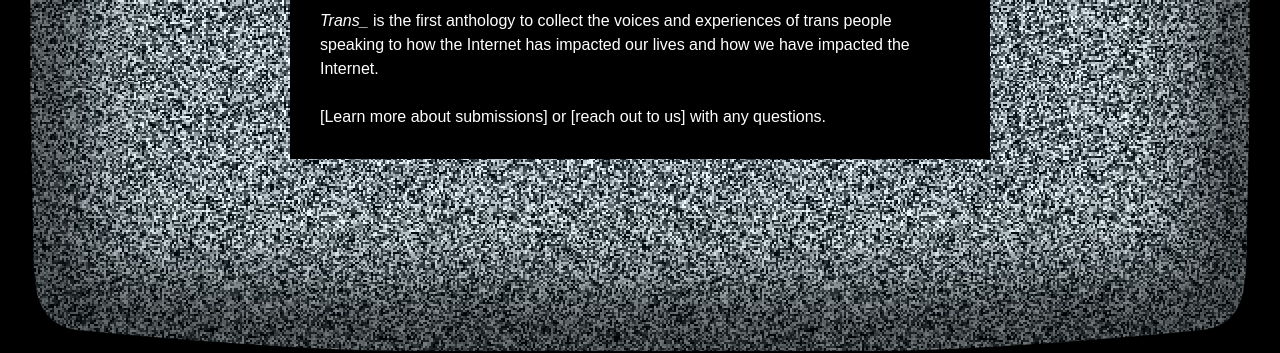
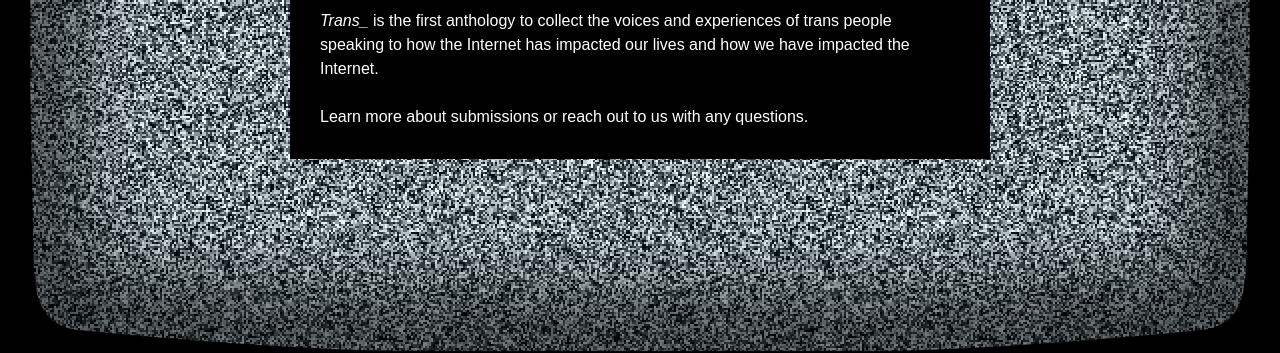
Before and after one commit to Trans-Digital/Trans-Digital.github.io, a Jekyll site: the page built from about/index.html, in a window 1280 px wide. Shown: the part 519-872 px from the top of the page. Built offline with Jekyll 4.4.1, drawn with Linux system fonts in a browser that asks for light colours; some web fonts are replaced; Markdown is read by kramdown in place of the engine named in the settings.

Commit message:
Updates About page content

```diff
--- a/about/index.html
+++ b/about/index.html
@@ -11,4 +11,4 @@ title: About | Trans_ Anthology on Trans People and the Internet
 
 <br>
 
-<p><a class="color_green" href="/submit">[Learn more about submissions]</a> or <a class="color_fucsia" href="/contact">[reach out to us]</a> with any questions.</p>
+<p><a class="color_green" href="/submit">Learn more about submissions</a> or <a class="color_fucsia" href="/contact">reach out to us</a> with any questions.</p>
```
